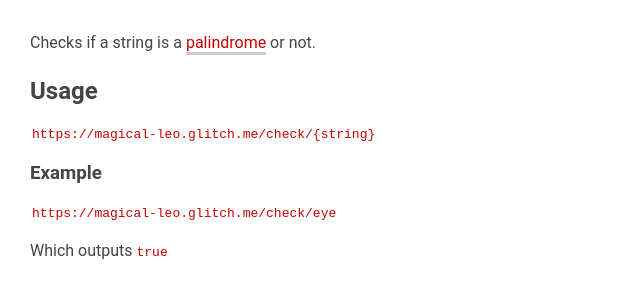
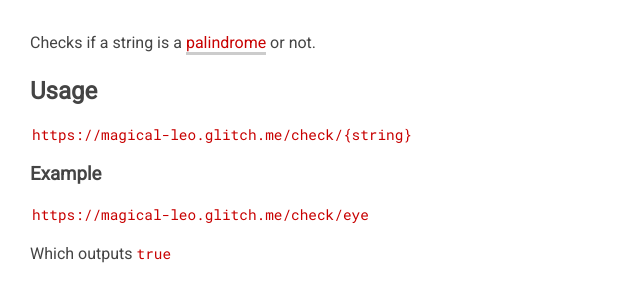
Before and after one commit to hamzashezad/microservice-palindromes, a website: page public/index.html in a window 1280 px wide. Shown: the whole page, without its empty margins (0-640 px from the left). Drawn offline with Linux system fonts and the light colour scheme.

Commit message:
Add fonts

```diff
--- a/public/index.html
+++ b/public/index.html
@@ -6,6 +6,7 @@
     <meta http-equiv="X-UA-Compatible" content="ie=edge">
     <title>Palindrome checker</title>
     <link rel="stylesheet" href="style.css">
+    <link href="https://fonts.googleapis.com/css?family=Roboto|Roboto+Mono" rel="stylesheet">
 </head>
 <body>
     <p>Checks if a string is a <a href="https://en.wikipedia.org/wiki/Palindrome" target="_blank">palindrome</a> or not.</p>
--- a/public/style.css
+++ b/public/style.css
@@ -32,6 +32,8 @@
 
 pre, code {
     margin: 1rem 0;
+    font-family: Roboto Mono, monospace;
+    font-size: 0.9rem;
     color: #c80000;
     line-height: 1;
 }
```
